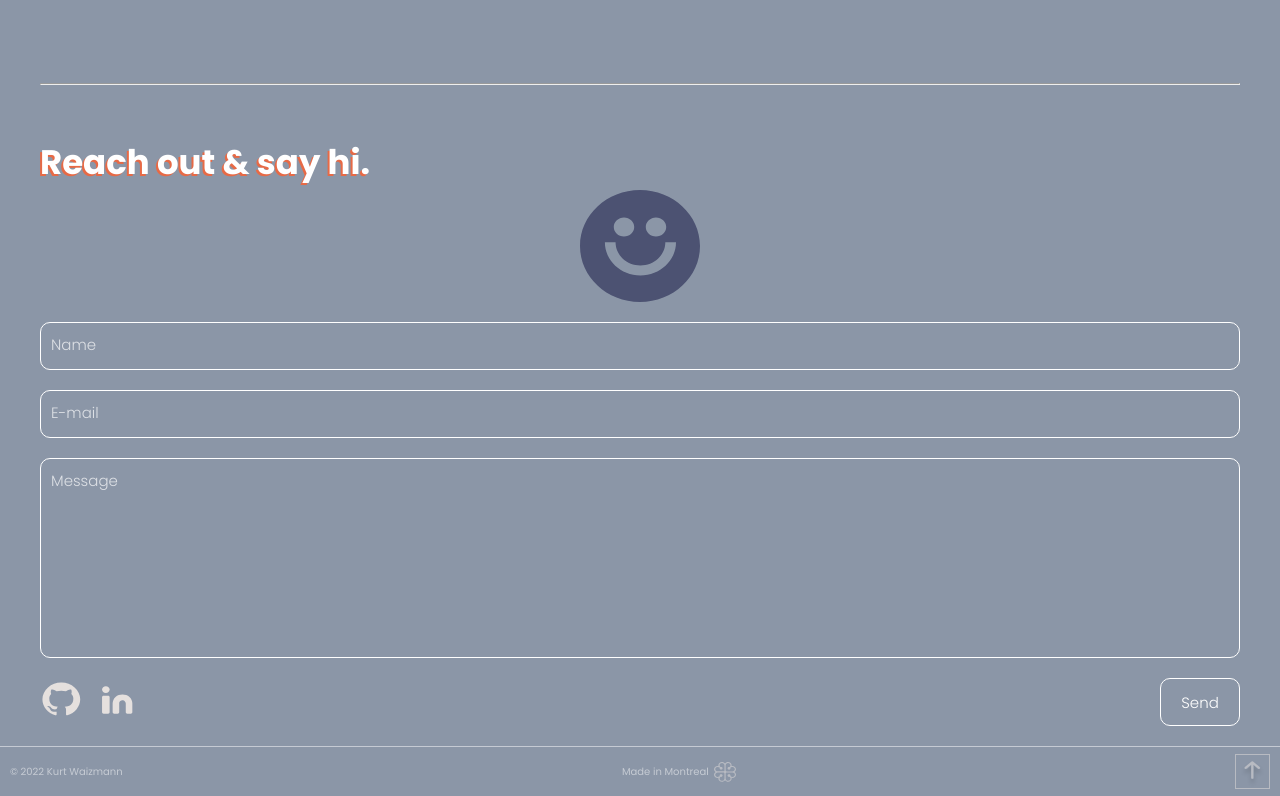
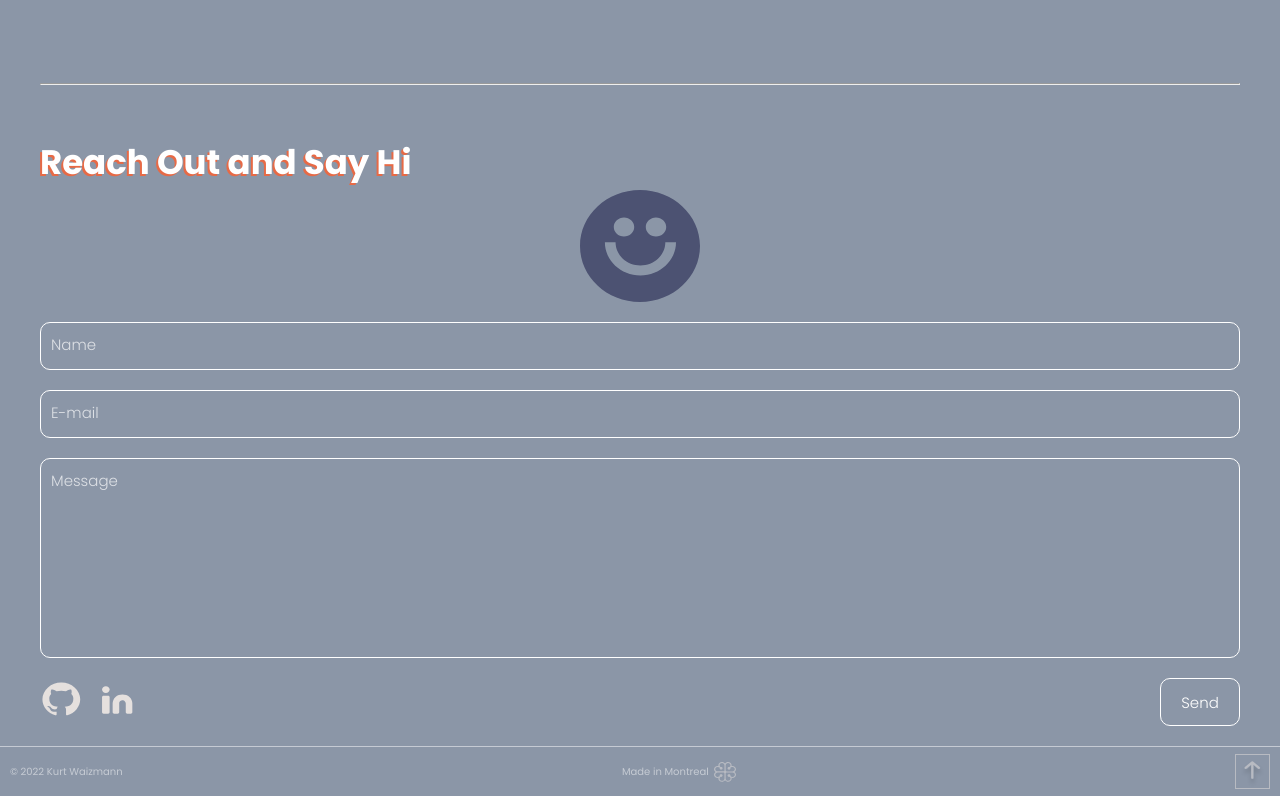
Before and after one commit to kurt-waizmann/Portfolio, a React (Create React App) app in the folder client/: page / in a window 1280 px wide. Shown: the part 1617-2413 px from the top of the page. Built offline with nearby package versions, Linux system fonts and the light colour scheme.

Commit message:
small tweaks

```diff
--- a/client/public/index.html
+++ b/client/public/index.html
@@ -30,7 +30,7 @@
       work correctly both with client-side routing and a non-root public URL.
       Learn how to configure a non-root public URL by running `npm run build`.
     -->
-    <title>\\ KURT \\</title>
+    <title>Kurt Waizmann</title>
   </head>
   <body>
     <div id="root"></div>
--- a/client/src/components/homepage/Fold1.js
+++ b/client/src/components/homepage/Fold1.js
@@ -1,3 +1,4 @@
+
 // import packages
 import styled from 'styled-components'
 
--- a/client/src/components/homepage/Fold3.js
+++ b/client/src/components/homepage/Fold3.js
@@ -2,7 +2,8 @@
 import styled from 'styled-components'
 
 //import components
-import Projects from "../Projects"
+import Projects from '../Projects'
+// import { projectInfo } from '../info'
 
 const Fold3 = () => {
   return (
--- a/client/src/components/homepage/Fold4.js
+++ b/client/src/components/homepage/Fold4.js
@@ -13,7 +13,7 @@ import Arrow from "../../assets/arrow.svg"
 const Fold4 = () => {
   return (
     <>
-      <h1>Reach out & say hi.</h1>
+      <h1>Reach Out and Say Hi</h1>
       <Form>
         <img src={Smile} style={{ width: "120px" }} />
         <input type="text" id="name" name="name" placeholder="Name" />
```
Also changed, not shown: client/src/components/info.js (added, +24 -0 lines), client/src/assets/after.png (added), client/src/assets/bodybreak.png (added).
